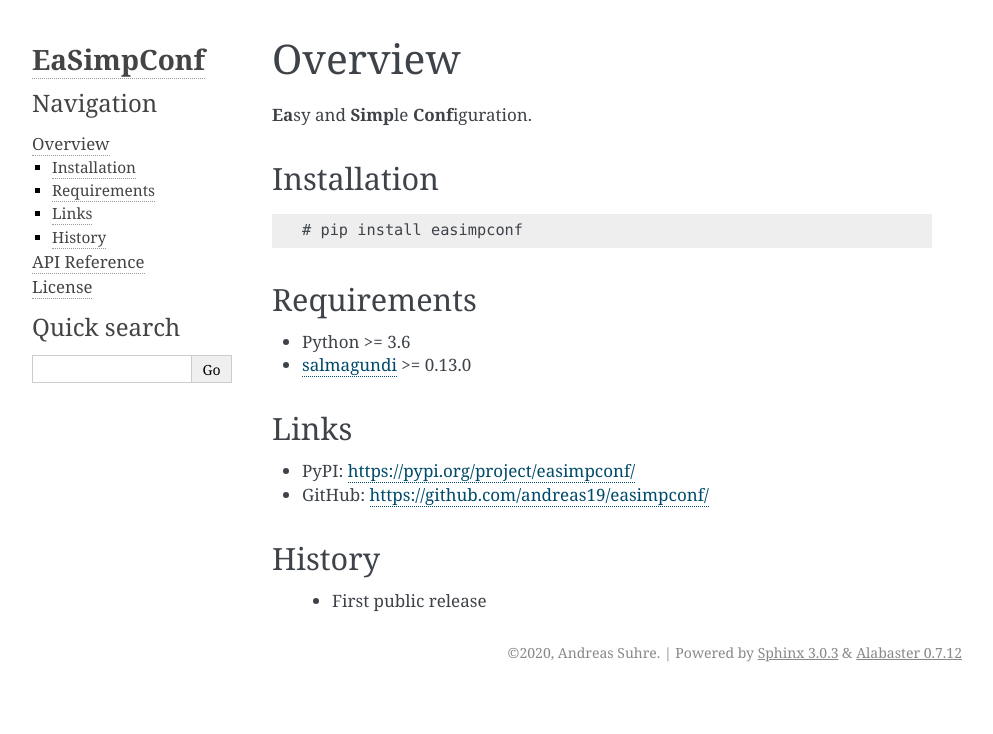
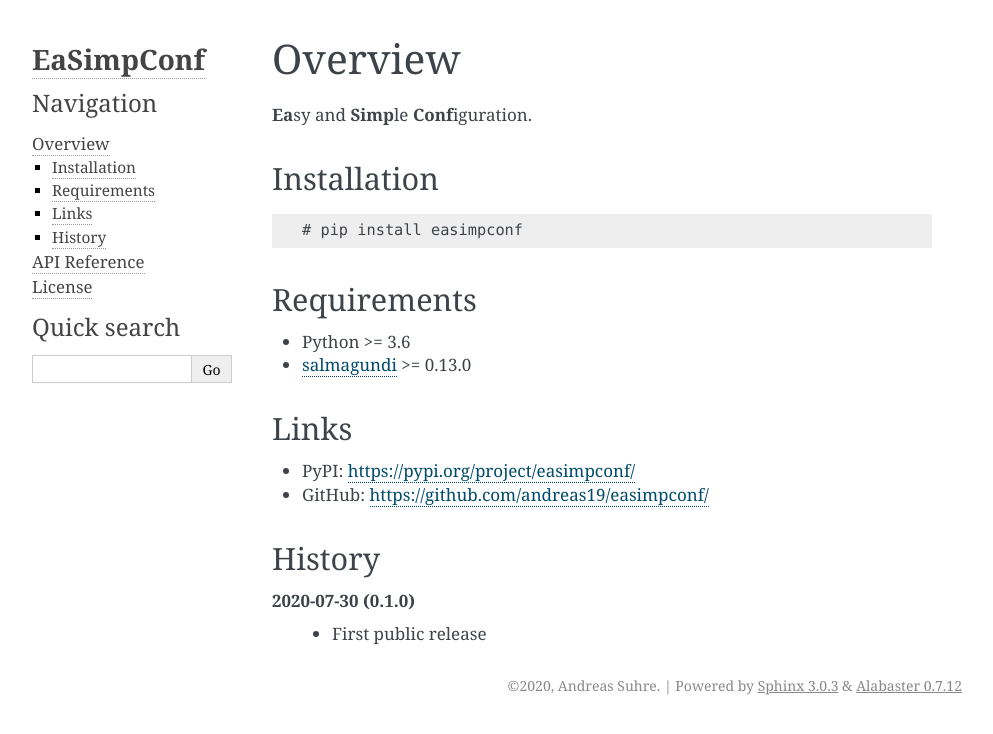
Before and after one commit to andreas19/easimpconf, a plain HTML site: page docs/overview.html in a window 1280 px wide. Shown: the whole page, without its empty margins (148-1141 px from the left). Drawn offline with Linux system fonts and the light colour scheme.

Commit message:
Update docs and CHANGELOG

```diff
--- a/docs/overview.html
+++ b/docs/overview.html
@@ -110,11 +110,12 @@
 </div>
 <div class="section" id="history">
 <h2>History<a class="headerlink" href="#history" title="Permalink to this headline">¶</a></h2>
-<blockquote>
-<div><ul class="simple">
+<dl class="simple">
+<dt><strong>2020-07-30 (0.1.0)</strong></dt><dd><ul class="simple">
 <li><p>First public release</p></li>
 </ul>
-</div></blockquote>
+</dd>
+</dl>
 </div>
 </div>
 
```
Also changed, not shown: 1 other file.
